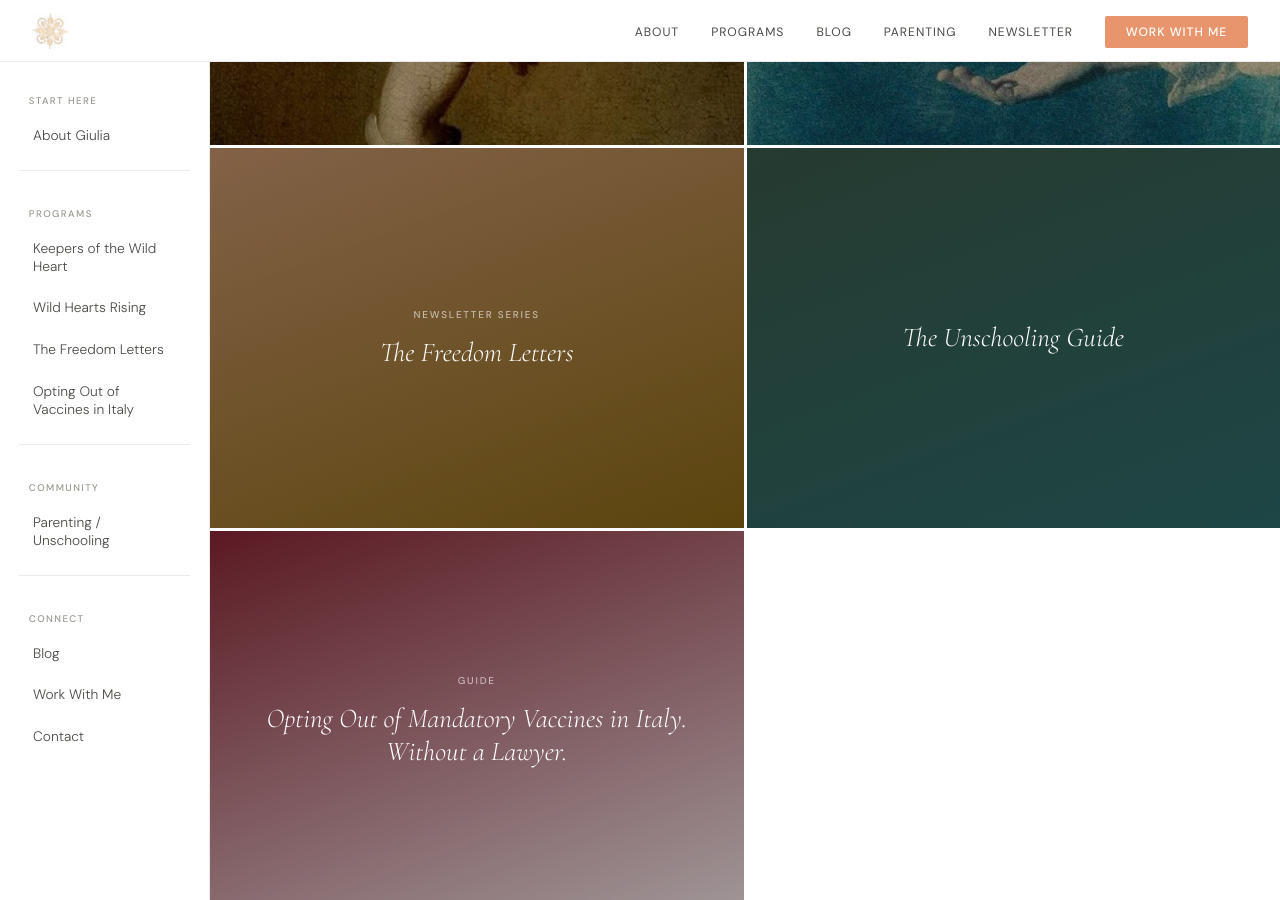
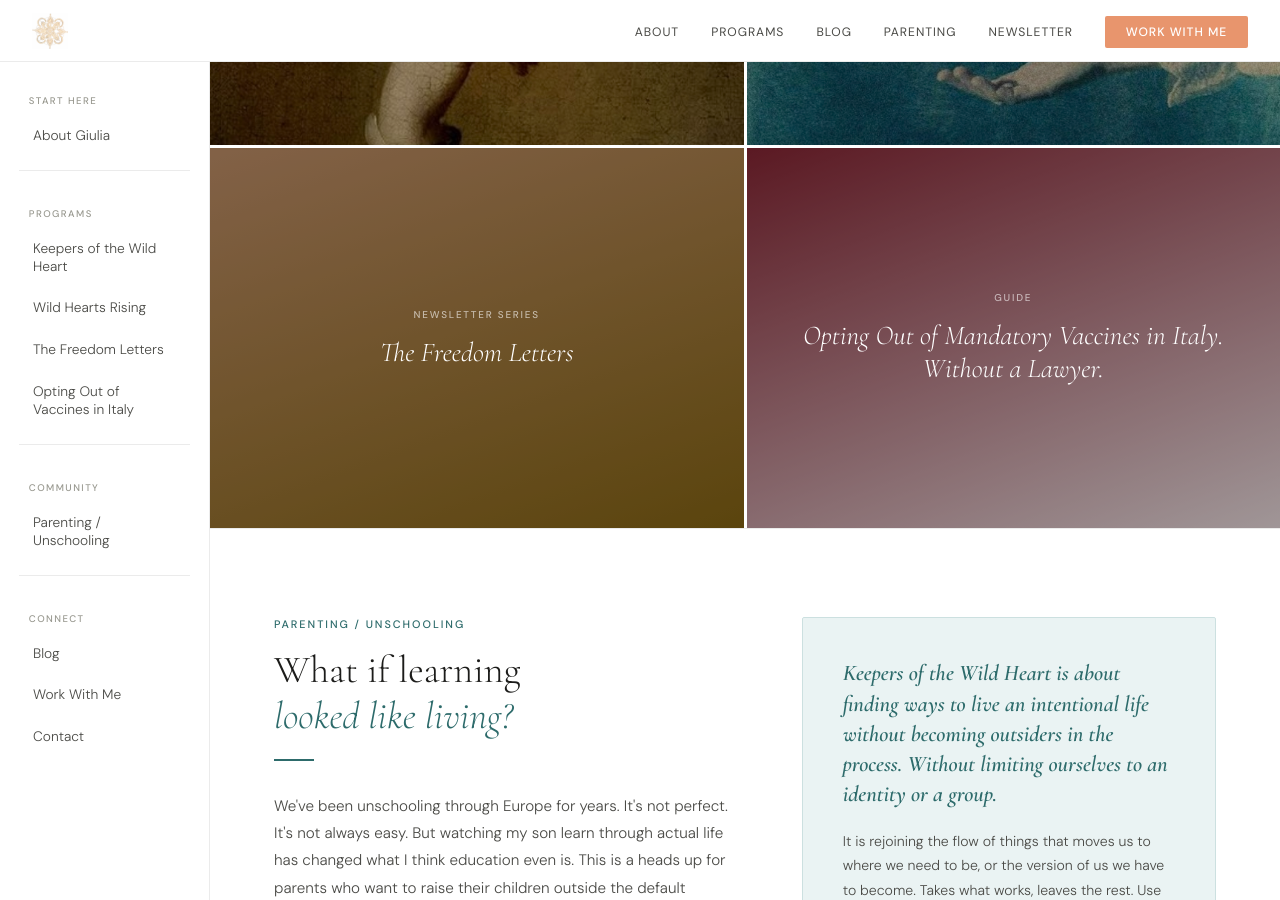
Before and after one commit to Blubell26/giuliapacciotti.com, a Jekyll site: the page built from index.html, in a window 1280 px wide and 900 px high, scrolled down 1516 px. Built offline with Jekyll 4.4.1, drawn with Linux system fonts in a browser that asks for light colours; some of the changed text lies outside the part shown.

Commit message:
Update index.html

```diff
--- a/index.html
+++ b/index.html
@@ -319,20 +319,6 @@ footer { background:var(--dark); color:white; padding:4rem 4rem 2rem; display:gr
           </div>
         </a>
 
-        <a href="mailto:hello@giuliapacciotti.com" class="flip-wrap">
-          <div class="flip-inner">
-            <div class="flip-front" style="background:linear-gradient(160deg,#3a5a4a 0%,#2d6b6b 100%);">
-              <h3 class="flip-front-title">The Unschooling Guide</h3>
-            </div>
-            <div class="flip-back" style="background:#3a5a4a;">
-              <span class="flip-back-tag">Free Guide</span>
-              <h3 class="flip-back-title">The Unschooling Guide</h3>
-              <p class="flip-back-desc">For parents who want to raise their children outside the default settings. Real advice, practical, no dogma.</p>
-              <span class="flip-back-btn">Get the guide</span>
-            </div>
-          </div>
-        </a>
-
         <a href="https://buy.stripe.com/6oUcN5cqp0so0XzbzHfbq00" target="_blank" class="flip-wrap">
           <div class="flip-inner">
             <div class="flip-front" style="background:linear-gradient(160deg,#8b2635 0%,#f5e6e8 100%);">
@@ -357,7 +343,7 @@ footer { background:var(--dark); color:white; padding:4rem 4rem 2rem; display:gr
           <p class="sec-label teal">Parenting / Unschooling</p>
           <h2 class="sec-h2">What if learning<br><em class="teal">looked like living?</em></h2>
           <div class="sec-rule teal"></div>
-          <p style="font-size:0.95rem;line-height:1.8;color:var(--mid);font-weight:300;margin-bottom:0.5rem;">We've been unschooling through Europe for years. It's not perfect. It's not always easy. But watching my son learn through actual life has changed what I think education even is.</p>
+          <p style="font-size:0.95rem;line-height:1.8;color:var(--mid);font-weight:300;margin-bottom:0.5rem;">We've been unschooling through Europe for years. It's not perfect. It's not always easy. But watching my son learn through actual life has changed what I think education even is. This is a heads up for parents who want to raise their children outside the default settings. Real advice, practical, no dogma.</p>
           <a href="mailto:hello@giuliapacciotti.com" class="btn-teal">Get the free unschooling guide</a>
         </div>
         <div class="parenting-aside">
```
